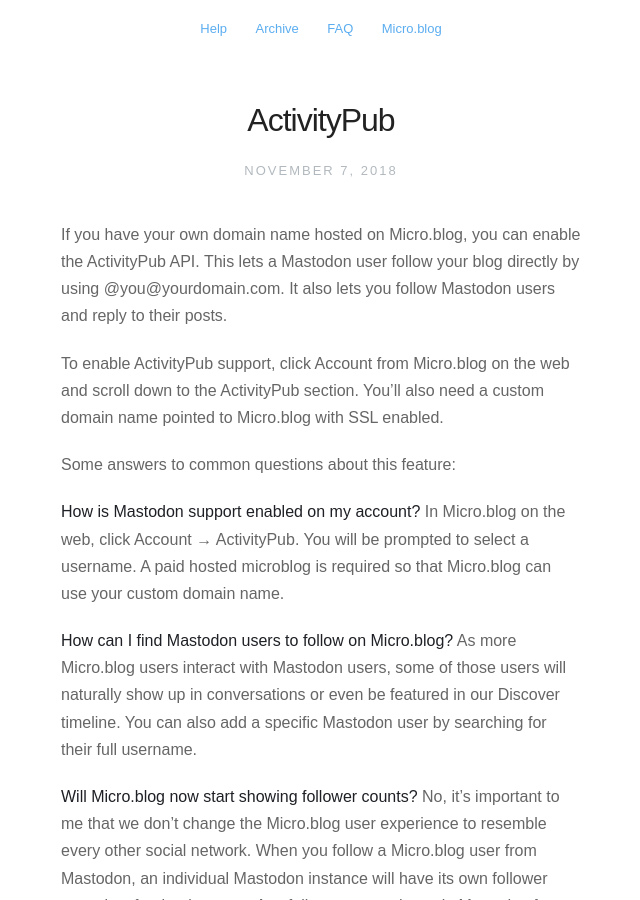
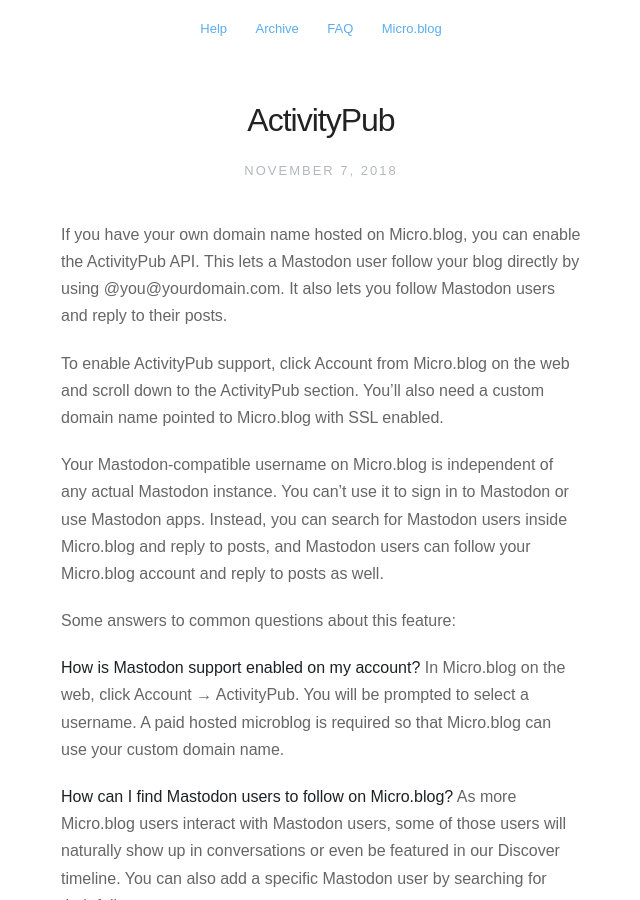
Before and after one commit to microdotblog/help.micro.blog, a Jekyll site: the page built from _posts/2018-11-07-activitypub.markdown, in a window 1280 px wide and 900 px high. Shown: the whole window, without its empty margins (319-959 px from the left). Built offline with Jekyll 4.4.1, drawn with Linux system fonts in a browser that asks for light colours; nearby versions of some CDN libraries.

Commit message:
Added some more help about Mastodon.

```diff
--- a/_posts/2018-11-07-activitypub.markdown
+++ b/_posts/2018-11-07-activitypub.markdown
@@ -7,6 +7,8 @@
 If you have your own domain name hosted on Micro.blog, you can enable the ActivityPub API. This lets a Mastodon user follow your blog directly by using @you@yourdomain.com. It also lets you follow Mastodon users and reply to their posts.
 
 To enable ActivityPub support, click Account from Micro.blog on the web and scroll down to the ActivityPub section. You'll also need a custom domain name pointed to Micro.blog with SSL enabled.
+
+Your Mastodon-compatible username on Micro.blog is independent of any actual Mastodon instance. You can't use it to sign in to Mastodon or use Mastodon apps. Instead, you can search for Mastodon users inside Micro.blog and reply to posts, and Mastodon users can follow your Micro.blog account and reply to posts as well.
 
 Some answers to common questions about this feature:
 
```
